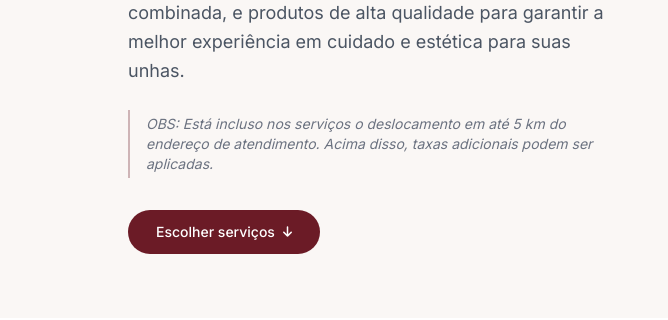
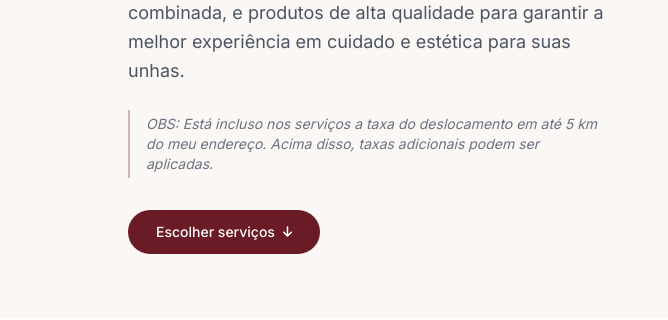
Before and after one commit to Arthur-Conteaga/Primeiro-Reposit-rio-Versionado, a plain HTML site: page site-exemplo/index.html in a window 1280 px wide. Shown: the part 338-658 px from the top of the page, 0-668 px from the left. Drawn offline with nearby package versions, Linux system fonts and the light colour scheme; a web font is replaced by a local one.

Commit message:
Update index.html

```diff
--- a/site-exemplo/index.html
+++ b/site-exemplo/index.html
@@ -109,7 +109,7 @@
                 <p class="text-lg text-gray-600 mb-6 leading-relaxed">
                     Apresentamos o catálogo de serviços da Bielii Beauty. Cada procedimento foi cuidadosamente estruturado combinando técnicas modernas, como a cutilagem combinada, e produtos de alta qualidade para garantir a melhor experiência em cuidado e estética para suas unhas.
                 <p class="text-sm text-gray-500 italic border-l-2 border-bielii-dark/30 pl-4 py-1 mb-8">
-                    OBS: Está incluso nos serviços o deslocamento em até 5 km do endereço de atendimento. Acima disso, taxas adicionais podem ser aplicadas.
+                    OBS: Está incluso nos serviços a taxa do deslocamento em até 5 km do meu endereço. Acima disso, taxas adicionais podem ser aplicadas.
                 </p>
                 </p>
                 <a href="#servicos" class="inline-flex items-center gap-2 bg-bielii-dark text-white px-7 py-3 rounded-full text-sm font-medium hover:opacity-90 transition-opacity">
```
